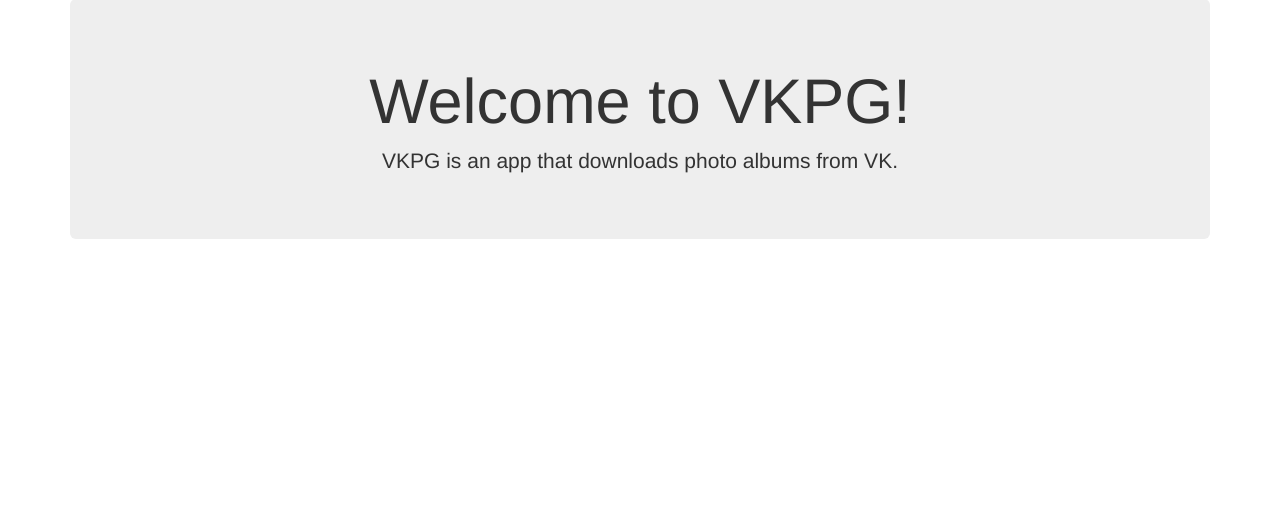
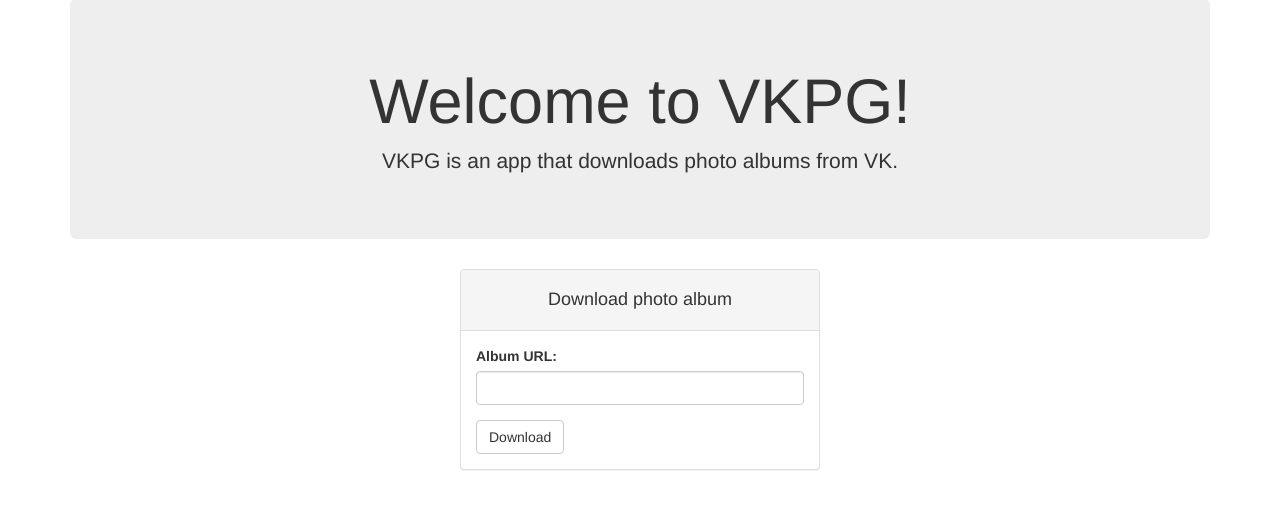
Before and after one commit to Suenweek/vkpg, a Flask app: page / in a window 1280 px wide. Shown: the part 73-582 px from the top of the page. Run offline with Flask 2, Linux system fonts and the light colour scheme; some libraries are stand-ins or nearby versions; some web fonts are replaced.

Commit message:
- Download form - VK API version update - Docs - Remove utils.once -

```diff
--- a/app/config.py
+++ b/app/config.py
@@ -17,10 +17,10 @@
 DEBUG = os.environ.get("VKPG_DEBUG")
 
 # VK
-VK_API_VERSION = "5.8"
+VK_API_VERSION = "5.69"
 VK_CONSUMER_KEY = os.environ.get("VKPG_VK_CONSUMER_KEY", "")
 VK_CONSUMER_SECRET = os.environ.get("VKPG_VK_CONSUMER_SECRET", "")
-VK_PERMISSIONS = ""
+VK_PERMISSIONS = "photos"
 
 # Defaults
 VK_USER_DEFAULT_NAME = "Unknown"
--- /dev/null
+++ b/app/forms.py
@@ -0,0 +1,26 @@
+from flask_wtf import FlaskForm
+from wtforms.fields import StringField, SubmitField
+from wtforms.validators import DataRequired
+from .urls import VkAlbumUrl
+
+
+class DownloadForm(FlaskForm):
+    """
+    Form for submitting an album to be downloaded
+    """
+    album_url = StringField(
+        "Album url",
+        validators=[DataRequired()]
+    )
+    submit = SubmitField("Download")
+
+    def validate(self):
+        if not FlaskForm.validate(self):
+            return False
+        else:
+            try:
+                self.album_url.parsed = VkAlbumUrl(self.album_url.data)
+                return True
+            except ValueError as e:
+                self.album_url.errors.append(str(e))
+                return False
--- a/app/routes.py
+++ b/app/routes.py
@@ -1,8 +1,10 @@
-from flask import g, redirect, url_for, request, render_template, flash
+from flask import g, redirect, url_for, request, render_template, flash, send_file
 from flask_login import login_user, logout_user, current_user, login_required
 from flask_oauthlib.client import OAuthException
 from . import app, vk_oauth, lm
+from .forms import DownloadForm
 from .models import VkUser
+from .vkpg import VkPhotoGetter
 
 
 @app.before_request
@@ -59,7 +61,16 @@
     return redirect(url_for("index"))
 
 
-@app.route("/")
-@app.route("/index")
+@app.route("/", methods=["GET", "POST"])
 def index():
-    return render_template("index.html")
+    form = DownloadForm()
+    if form.validate_on_submit():
+        access_token = current_user.access_token if current_user.is_authenticated else ""
+        vkpg = VkPhotoGetter(access_token=access_token)
+        try:
+            album = vkpg.get_album(url=form.album_url.parsed)
+            return send_file(album.path, as_attachment=True)
+        except Exception as e:
+            app.logger.exception(e)
+            flash(str(e), category="danger")
+    return render_template("index.html", form=form)
--- a/app/templates/index.html
+++ b/app/templates/index.html
@@ -11,6 +11,29 @@
       <p>VKPG is an app that downloads photo albums from VK.</p>
     </div>
     <div class="row">
+      <div class="col-md-4 col-md-offset-4">
+        <div class="panel panel-default">
+          <div class="panel-heading">
+            <h4 align="center">Download photo album</h4>
+          </div>
+          <div class="panel-body">
+            <form action="" method="post" name="room">
+              <div class="form-group">
+                {{ form.hidden_tag() }}
+                <label>Album URL:</label>
+                {% for error in form.errors.album_url %}
+                  <div class="alert alert-dismissable alert-danger fade in">
+                    <a href="#" class="close" data-dismiss="alert" aria-label="close">&times;</a>
+                    {{ error }}
+                  </div>
+                {% endfor %}
+                {{ form.album_url(class_="form-control") }}
+              </div>
+              <input class="btn btn-default" type="submit" value="Download">
+            </form>
+          </div>
+        </div>
+      </div>
     </div>
   </div>
 {% endblock %}
--- a/app/urls.py
+++ b/app/urls.py
@@ -3,11 +3,17 @@
 
 
 class VkAlbumUrl(object):
-
+    """
+    Represents vk url for a photo album
+    """
     def __init__(self, url):
         self.regex = re.compile(r"/album(\d+)_(\d+)")
         self.owner_id, self.album_id = self.parse(url)
 
     def parse(self, url):
         path = urlparse(url).path
-        return self.regex.search(path)
+        search = self.regex.search(path)
+        if search is not None:
+            return search.groups()
+        else:
+            raise ValueError("Invalid album url")
```
Also changed, not shown: app/utils.py (+0 -9 lines), app/vkpg.py (+37 -4 lines).
